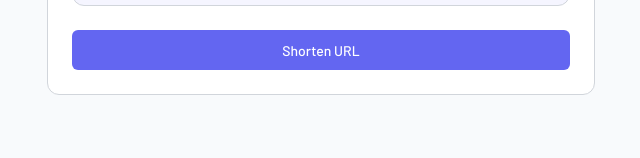
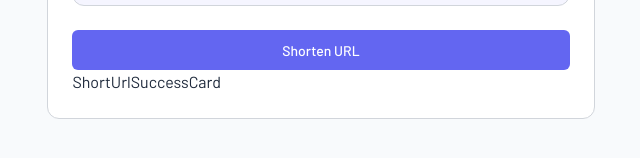
Before and after one commit to Chanathip24/yorlink-frontend, a React (Vite) app: page / in a window 1280 px wide. Shown: the part 636-794 px from the top of the page, without its empty margins (319-959 px from the left). Built offline with nearby package versions, Linux system fonts and the light colour scheme; no server answers.

Commit message:
feat: integrate ShortUrlSuccessCard into HomeShortUrlSection for enhanced user feedback on URL shortening

```diff
--- a/src/component/pages/Home/HomeShortUrlSection/HomeShortUrlSection.tsx
+++ b/src/component/pages/Home/HomeShortUrlSection/HomeShortUrlSection.tsx
@@ -2,6 +2,7 @@ import { Unlink2 } from 'lucide-react'
 
 import { Card, CardContent, CardDescription, CardHeader, CardTitle } from '@/component/common'
 
+import { ShortUrlSuccessCard } from '../ShortUrlSuccessCard'
 import {
   homeShortUrlSectionContainerStyle,
   homeShortUrlSectionContentStyle,
@@ -25,6 +26,7 @@ const HomeShortUrlSection = () => {
         </CardHeader>
         <CardContent>
           <ShortUrlForm />
+          <ShortUrlSuccessCard />
         </CardContent>
       </Card>
     </div>
--- /dev/null
+++ b/src/component/pages/Home/ShortUrlSuccessCard/ShortUrlSuccessCard.tsx
@@ -0,0 +1,5 @@
+const ShortUrlSuccessCard = () => {
+    return <div>ShortUrlSuccessCard</div>
+}
+
+export default ShortUrlSuccessCard
--- /dev/null
+++ b/src/component/pages/Home/ShortUrlSuccessCard/index.ts
@@ -0,0 +1 @@
+export { default as ShortUrlSuccessCard } from './ShortUrlSuccessCard'
```
